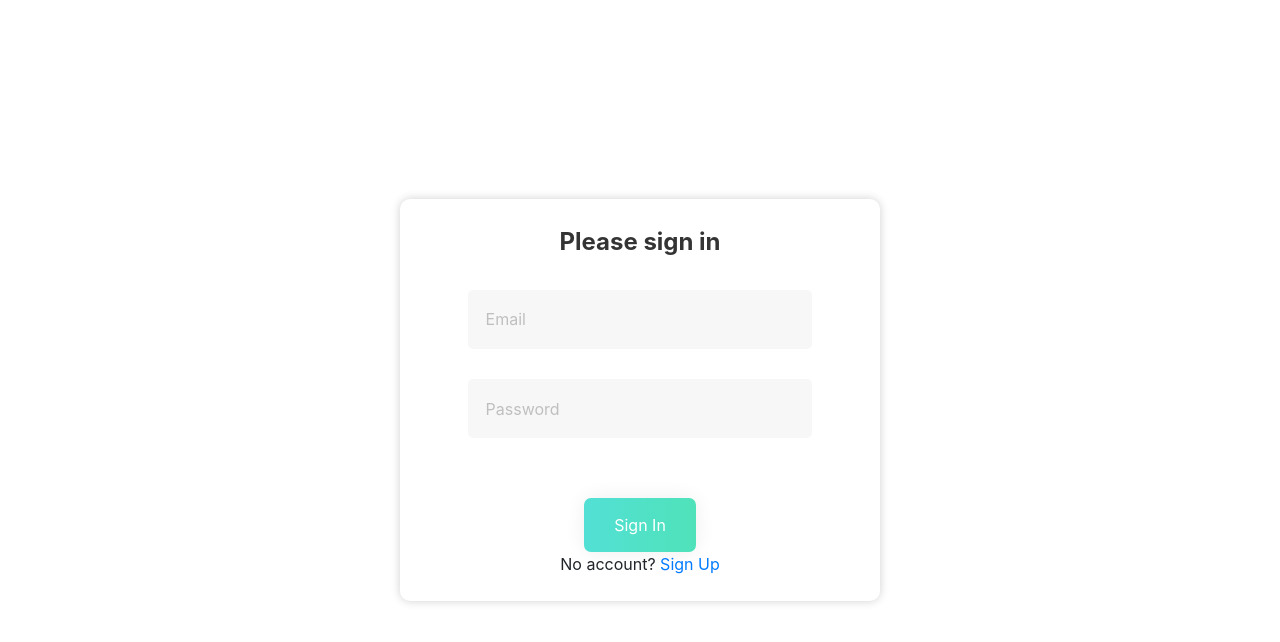
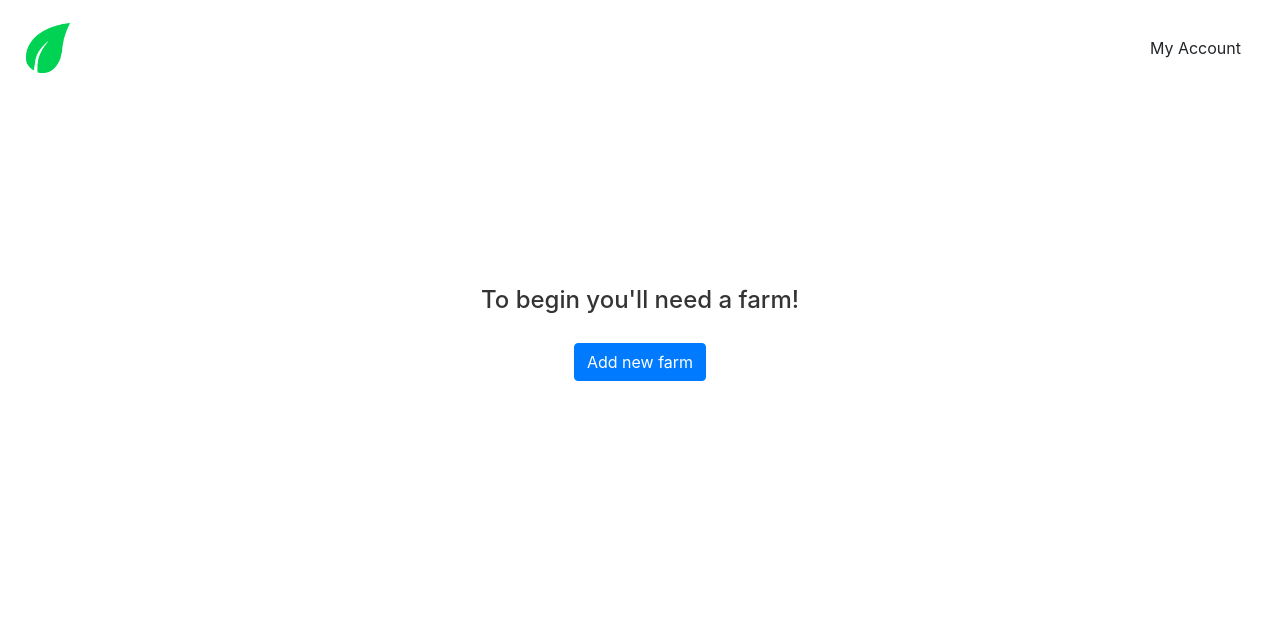
Before and after one commit to mattcar15/sprout-web-frontend, a React (Create React App) app in the folder sprout-frontend/: page / in a window 1280 px wide. Before the commit this address led to /login. Shown: the top 642 px of the page. Built offline with nearby package versions, Linux system fonts and the light colour scheme; no server answers.

Commit message:
fixed page load issue

```diff
--- a/sprout-frontend/src/components/App/App.js
+++ b/sprout-frontend/src/components/App/App.js
@@ -21,6 +21,7 @@ class App extends Component {
     super(props);
     this.state = {
       user: null,
+      doneAuth: false,
     };
     this.updateUser = this.updateUser.bind(this);
   }
@@ -41,6 +42,7 @@ class App extends Component {
     ).then((data) => {
       this.setState({
         user: data,
+        doneAuth: true,
       });
       console.log(this.state.user);
     });
@@ -50,7 +52,7 @@ class App extends Component {
     return (
       <main>
         <Switch>
-          <PrivateRoute exact path="/" component={Home} user={this.state.user}/>
+          <PrivateRoute exact path="/" component={Home} user={this.state.user} />
           <PrivateRoute path="/farm/:farmId" component={Farm} user={this.state.user}/>
           <PublicRoute path="/login" component={Login} user={this.state.user}/>
           <PublicRoute path="/signup" component={SignUp} user={this.state.user}/>
--- a/sprout-frontend/src/components/App/PrivateRoute.js
+++ b/sprout-frontend/src/components/App/PrivateRoute.js
@@ -2,11 +2,11 @@ import React from 'react';
 import { Redirect, Route } from 'react-router-dom';
 
 const PrivateRoute = ({
-  component: Component, user, ...rest
+  component: Component, user, doneAuth, ...rest
 }) => (
   <Route
     {...rest}
-    render={props => ((user && user._id) ? (
+    render={props => (((user && user._id) || !doneAuth) ? (
       <Component user={user} {...props} />
     ) : (
       <Redirect to="/login" />
```
